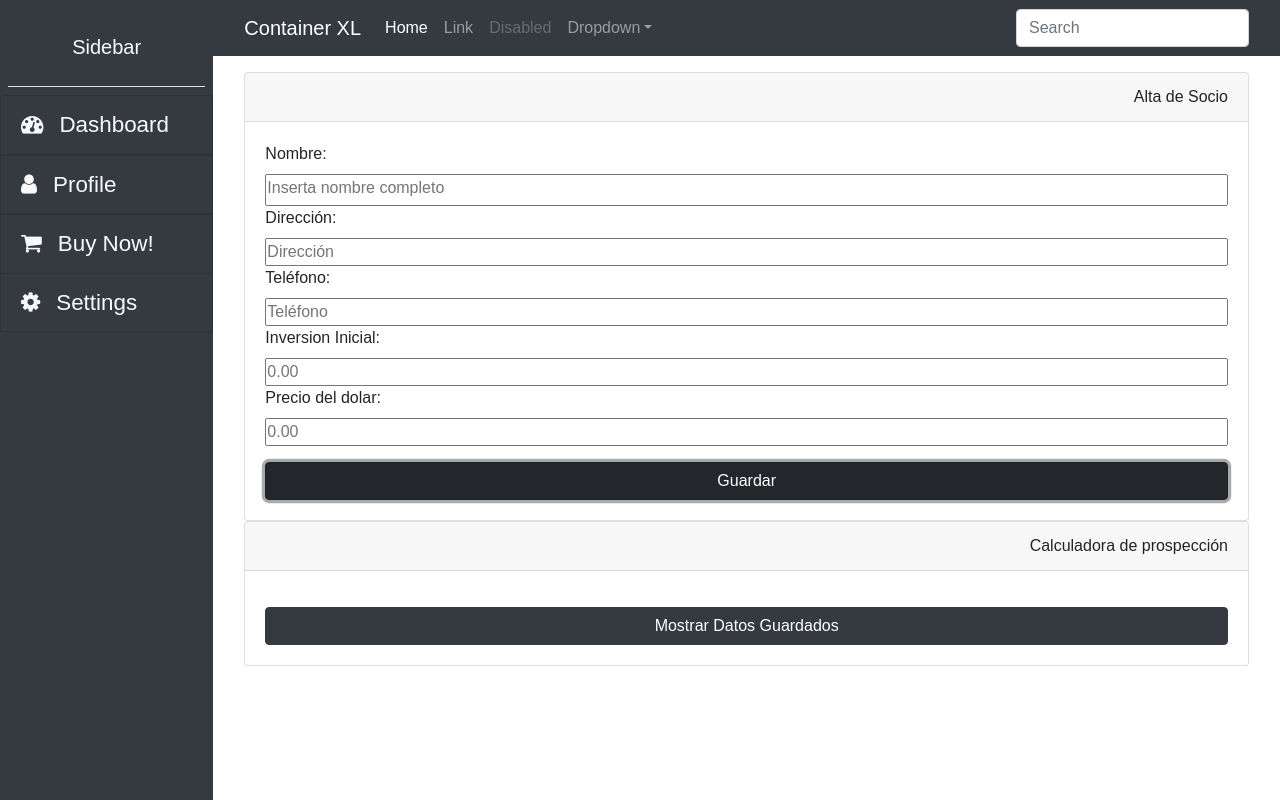
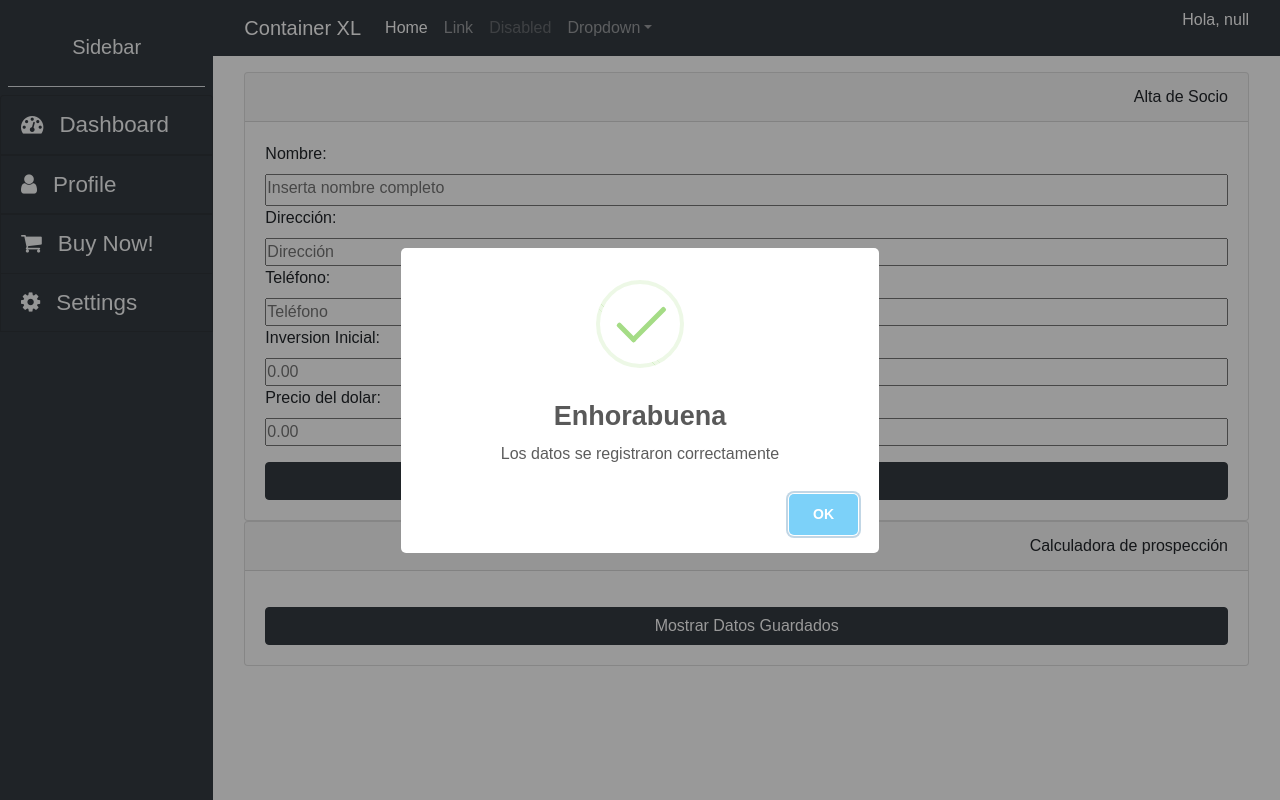
Before and after one commit to jesseilescas/simuladorOmega, a plain HTML site: page views/principal.html in a window 1280 px wide. Both pictures are taken after a click on the button "Guardar". Drawn offline with nearby package versions, Linux system fonts and the light colour scheme.

Commit message:
asumando sweet alert y colocando nombre de usuario en el sistema

```diff
--- a/index.html
+++ b/index.html
@@ -28,7 +28,9 @@
         </div>
     </div>
 </div>
-<script src="https://cdn.jsdelivr.net/npm/bootstrap@5.1.3/dist/js/bootstrap.bundle.min.js" integrity="sha384-ka7Sk0Gln4gmtz2MlQnikT1wXgYsOg+OMhuP+IlRH9sENBO0LRn5q+8nbTov4+1p" crossorigin="anonymous"></script>
+<script src="https://cdn.jsdelivr.net/npm/bootstrap@5.1.3/dist/js/b
+ootstrap.bundle.min.js" integrity="sha384-ka7Sk0Gln4gmtz2MlQnikT1wXgYsOg+OMhuP+IlRH9sENBO0LRn5q+8nbTov4+1p" crossorigin="anonymous"></script>
 <script src="./js/login.js"></script>
+
 </body>
 </html>
--- a/js/login.js
+++ b/js/login.js
@@ -1,10 +1,15 @@
 let btnIngresar = document.getElementById('btnIngresar')
 btnIngresar.addEventListener('click', ingresar)
+
 function ingresar(){
     let usuario = document.getElementById('usuario').value
     let password = document.getElementById('password').value
+
+
     if (usuario == 'ADMINISTRADOR' && password == '12345') {
-        window.open("../views/principal.html", "_self");
+        sessionStorage.setItem('usuario', usuario)
+        window.open('../views/principal.html', '_self')
+
     }else{
         alert('Ingrese Usuario y/o Contraseña corrrectos')
     }
--- a/js/scripts.js
+++ b/js/scripts.js
@@ -1,6 +1,12 @@
 
     let btn = document.getElementById('btnGuardar')
     btn.addEventListener('click', guardarDatos)
+    const usuarioSession = sessionStorage.getItem('usuario')
+    const nombreSession = document.querySelector('#usuarioSession')
+    nombreSession.innerHTML = `
+        <p>Hola, ${usuarioSession}
+        `
+
         //Guardar Datos
     function guardarDatos (){
         let nombre = document.getElementById('nombre').value
@@ -14,9 +20,14 @@
         let dolar = document.getElementById('dolar').value
         sessionStorage.setItem('dolar', dolar)
 
-        location.reload()
+        swal({
+            title: "Enhorabuena",
+            text: "Los datos se registraron correctamente",
+            icon: "success",
+          });
+    }
 
-    }
+
     const nomb = sessionStorage.getItem('name')
     const dir = sessionStorage.getItem('adress')
     const tel = sessionStorage.getItem('phone')
--- a/views/principal.html
+++ b/views/principal.html
@@ -107,9 +107,9 @@
                 </div>
               </li>
             </ul>
-            <form class="form-inline my-2 my-md-0">
-              <input class="form-control" type="text" placeholder="Search" aria-label="Search">
-            </form>
+            <div id="usuarioSession" style="color: #fff;">
+
+            </div>
           </div>
         </div>
       </nav>
@@ -168,6 +168,7 @@
   </div>
   <!-- Optional JavaScript -->
   <!-- jQuery first, then Popper.js, then Bootstrap JS -->
+  <script src="https://unpkg.com/sweetalert/dist/sweetalert.min.js"></script>
   <script src="https://code.jquery.com/jquery-3.5.1.slim.min.js"
     integrity="sha384-DfXdz2htPH0lsSSs5nCTpuj/zy4C+OGpamoFVy38MVBnE+IbbVYUew+OrCXaRkfj" crossorigin="anonymous">
   </script>
@@ -178,6 +179,7 @@
     integrity="sha384-OgVRvuATP1z7JjHLkuOU7Xw704+h835Lr+6QL9UvYjZE3Ipu6Tp75j7Bh/kR0JKI" crossorigin="anonymous">
   </script>
   <script src="../js/scripts.js"></script>
+  <script src="../js/login.js"></script>
 </body>
 
 </html>
```
